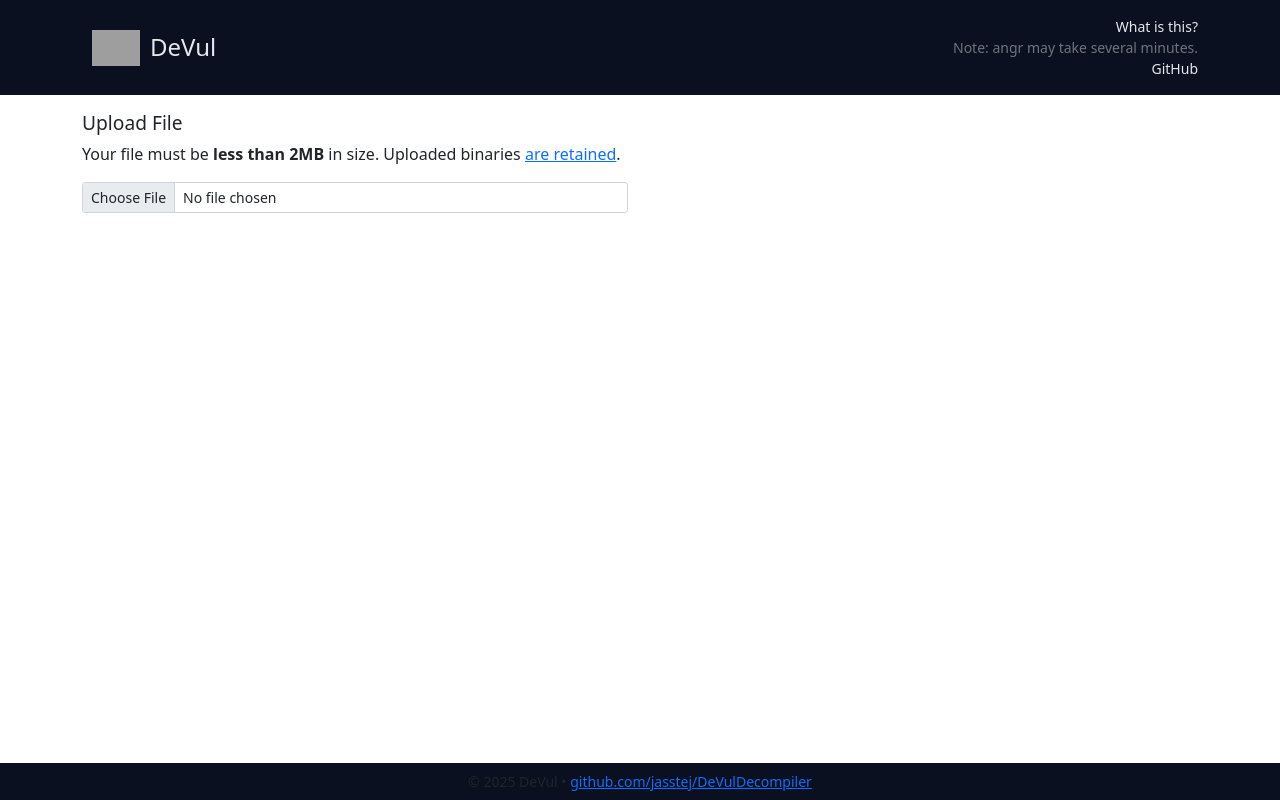
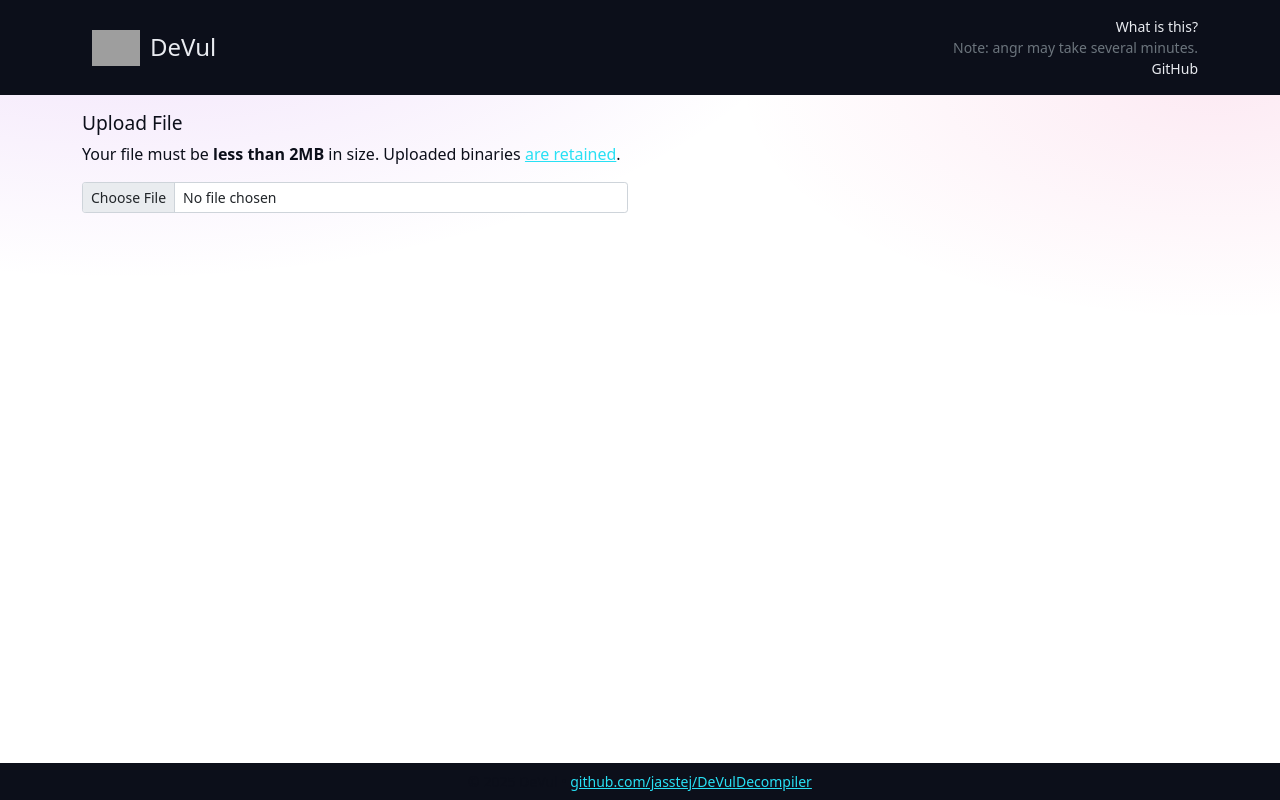
Before and after one commit to jasstej/DeVulDecompiler, a Django app: page / in a window 1280 px wide. Run offline with Django 3.2, Linux system fonts and the light colour scheme; data that the repository does not hold is empty; some libraries are stand-ins or nearby versions; grey boxes are pictures that could not be loaded.

Commit message:
some color changes

```diff
--- a/explorer/views.py
+++ b/explorer/views.py
@@ -185,6 +185,13 @@ class IndexView(APIView):
         for d in decompilers:
             decompilers_json[d.name] = model_to_dict(d)
 
+        # Ensure these decompilers are shown by default on the homepage
+        # (without requiring DB toggles). This only affects initial UI state.
+        DEFAULT_FEATURED = {"angr", "Snowman", "RetDec"}
+        for name in DEFAULT_FEATURED:
+            if name in decompilers_json:
+                decompilers_json[name]["featured"] = True
+
         featured_binaries = Binary.objects.filter(featured=True).order_by('featured_name')
         queue = DecompilationRequest.get_queue()
         show_banner = False
--- a/static/css/style.css
+++ b/static/css/style.css
@@ -1,3 +1,38 @@
+/*
+    Theme variables — tune these to match the logo palette
+    Primary palette is derived from existing branding assets (deep navy + sky blue accent).
+*/
+:root {
+    /* Core brand palette (provided) */
+    --brand-electric: #A33CE1; /* Electric Purple */
+    --brand-cyan:     #28E0F4; /* Cyan Blue */
+    --brand-violet:   #7A2EC7; /* Violet */
+    --brand-teal:     #145B6E; /* Deep Teal */
+    --brand-pink:     #E62F8A; /* Neon Pink */
+    --brand-orange:   #FF9A2E; /* Bright Orange */
+    --brand-navy:     #0C0F1A; /* Dark Navy / Black */
+
+    /* Derived UI tokens */
+    --brand-bg-dark: var(--brand-navy);      /* header/footer background */
+    --brand-on-dark: #E9EBF0;                /* near-white for contrast on dark */
+    --brand-surface: #FFFFFF;                /* page background / cards */
+    --brand-text:    #0C0F1A;                /* primary text on light (navy) */
+    --brand-muted:   var(--brand-teal);      /* subdued text/icons */
+    --brand-divider: var(--brand-teal);      /* dividers on light */
+    --brand-accent:  var(--brand-cyan);      /* primary accent */
+    --brand-accent-hover: var(--brand-pink); /* hover/active accent */
+    --brand-border-light: #ced4da;           /* neutral border (inputs/buttons) */
+    --brand-btn-bg:  #E9ECEF;                /* neutral button background */
+}
+
+/* Subtle electric glow on the page background */
+html, body {
+    background:
+        radial-gradient(1200px 600px at 10% -10%, rgba(163, 60, 225, 0.18), transparent 60%),
+        radial-gradient(800px 400px at 95% 10%, rgba(230, 47, 138, 0.10), transparent 60%),
+        var(--brand-surface);
+    color: var(--brand-text);
+}
 html, body {
     width: 100%;
     height: 100%;
@@ -6,11 +41,11 @@ html, body {
 }
 
 header {
-    background: #0b1020;
+    background: var(--brand-bg-dark);
 }
 
 header a {
-    color: #e5e7eb;
+    color: var(--brand-on-dark);
     text-decoration: none;
 }
 
@@ -40,7 +75,7 @@ header h1 {
 }
 
 #queue-url {
-    color: #93c5fd;
+    color: var(--brand-accent);
     text-decoration: underline;
 }
 
@@ -48,9 +83,7 @@ header h1 {
     text-decoration: underline;
 }
 
-section#content {
-    padding-bottom: 40px;
-}
+section#content { padding-bottom: 40px; }
 
 section#input h3 {
     font-size: 1.2rem;
@@ -62,14 +95,36 @@ section#decompilers {
 }
 
 footer {
-    background: #0b1020;
+    background: var(--brand-bg-dark);
 }
 
 button.btn {
-    background-color: #E9ECEF;
+    background-color: var(--brand-btn-bg);
     font-size: 0.875rem;
     padding: 0.25em;
-    border: 1px solid #ced4da;
+    border: 1px solid var(--brand-border-light);
+}
+
+/* Primary CTA button using Bright Orange */
+.btn.btn-primary,
+button.btn-primary,
+a.btn.btn-primary {
+    color: #0C0F1A; /* dark text for contrast on orange */
+    background: var(--brand-orange);
+    border: 1px solid var(--brand-orange);
+    box-shadow: 0 0 0 rgba(0,0,0,0);
+    transition: box-shadow 120ms ease, transform 80ms ease, filter 120ms ease;
+}
+.btn.btn-primary:hover,
+button.btn-primary:hover,
+a.btn.btn-primary:hover {
+    filter: brightness(1.05);
+    box-shadow: 0 0 0 3px rgba(255, 154, 46, 0.25), 0 0 22px rgba(255, 154, 46, 0.35);
+}
+.btn.btn-primary:active,
+button.btn-primary:active,
+a.btn.btn-primary:active {
+    transform: translateY(1px);
 }
 
 .decompiler {
@@ -78,7 +133,7 @@ button.btn {
 }
 
 .decompiler.with_line {
-    border-left: 1px solid #1f2937;
+    border-left: 1px solid var(--brand-divider);
 }
 
 .decompiler.hidden {
@@ -86,12 +141,83 @@ button.btn {
 }
 
 .decompiler_title {
-    color: #111827;
+    color: var(--brand-text);
     text-decoration: none;
 }
 
 .decompiler_rerun {
     font-size: 1rem;
-    color: #374151;
+    color: var(--brand-muted);
     cursor: pointer;
 }
+
+/* Global link styling on light surfaces */
+a { color: var(--brand-accent); }
+a:hover, a:focus { color: var(--brand-accent-hover); }
+
+/* Accent color for checkboxes (homepage decompiler selectors) */
+input[type="checkbox"],
+.decompiler_select {
+    accent-color: var(--brand-accent);
+}
+
+/* Optional: subtle focus ring using accent */
+:focus-visible {
+    outline: 2px solid var(--brand-accent-hover);
+    outline-offset: 2px;
+}
+
+/* Neon focus ring for form controls */
+input[type="text"],
+input[type="file"],
+input[type="email"],
+input[type="number"],
+input[type="search"],
+input[type="password"],
+select,
+textarea {
+    border-color: var(--brand-border-light);
+}
+
+input[type="text"]:focus-visible,
+input[type="file"]:focus-visible,
+input[type="email"]:focus-visible,
+input[type="number"]:focus-visible,
+input[type="search"]:focus-visible,
+input[type="password"]:focus-visible,
+select:focus-visible,
+textarea:focus-visible {
+    outline: none;
+    box-shadow: 0 0 0 3px rgba(40, 224, 244, 0.25), 0 0 18px rgba(230, 47, 138, 0.35);
+    border-color: var(--brand-accent);
+}
+
+/* Dark mode variant with deeper glow */
+@media (prefers-color-scheme: dark) {
+    :root {
+        --brand-surface: #0C0F1A;
+        --brand-text:    #E9EBF0;
+        --brand-on-dark: #F5F7FA;
+        --brand-divider: #13323B; /* muted teal divider */
+    }
+
+    html, body {
+        background:
+            radial-gradient(1200px 600px at 10% -10%, rgba(163, 60, 225, 0.25), transparent 60%),
+            radial-gradient(900px 450px at 95% 10%, rgba(230, 47, 138, 0.18), transparent 60%),
+            var(--brand-surface);
+        color: var(--brand-text);
+    }
+
+    .decompiler.with_line {
+        border-left: 1px solid var(--brand-divider);
+    }
+
+    .btn.btn-primary,
+    button.btn-primary,
+    a.btn.btn-primary {
+        color: #0C0F1A;
+        background: var(--brand-orange);
+        border-color: var(--brand-orange);
+    }
+}
```
Also changed, not shown: docs/GETTING_STARTED.md (+14 -0 lines), README.md, 1 other file.
